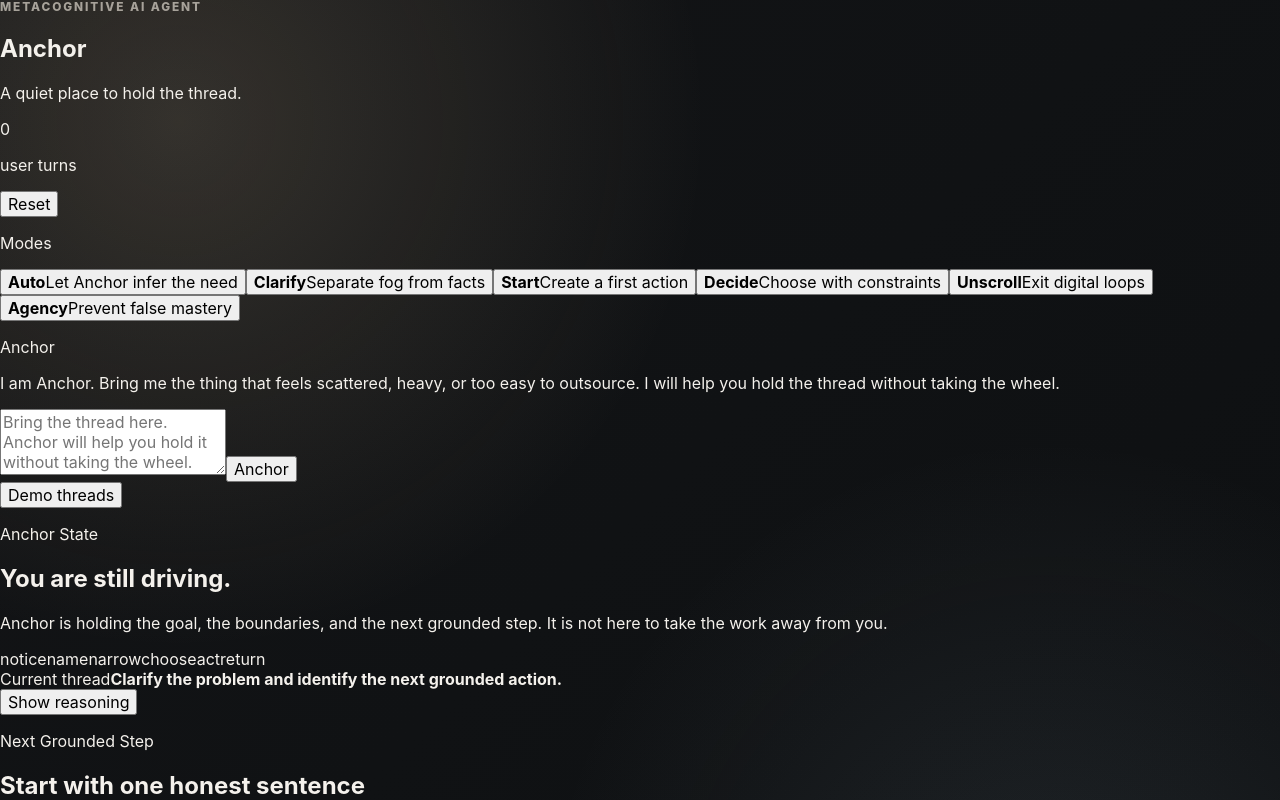
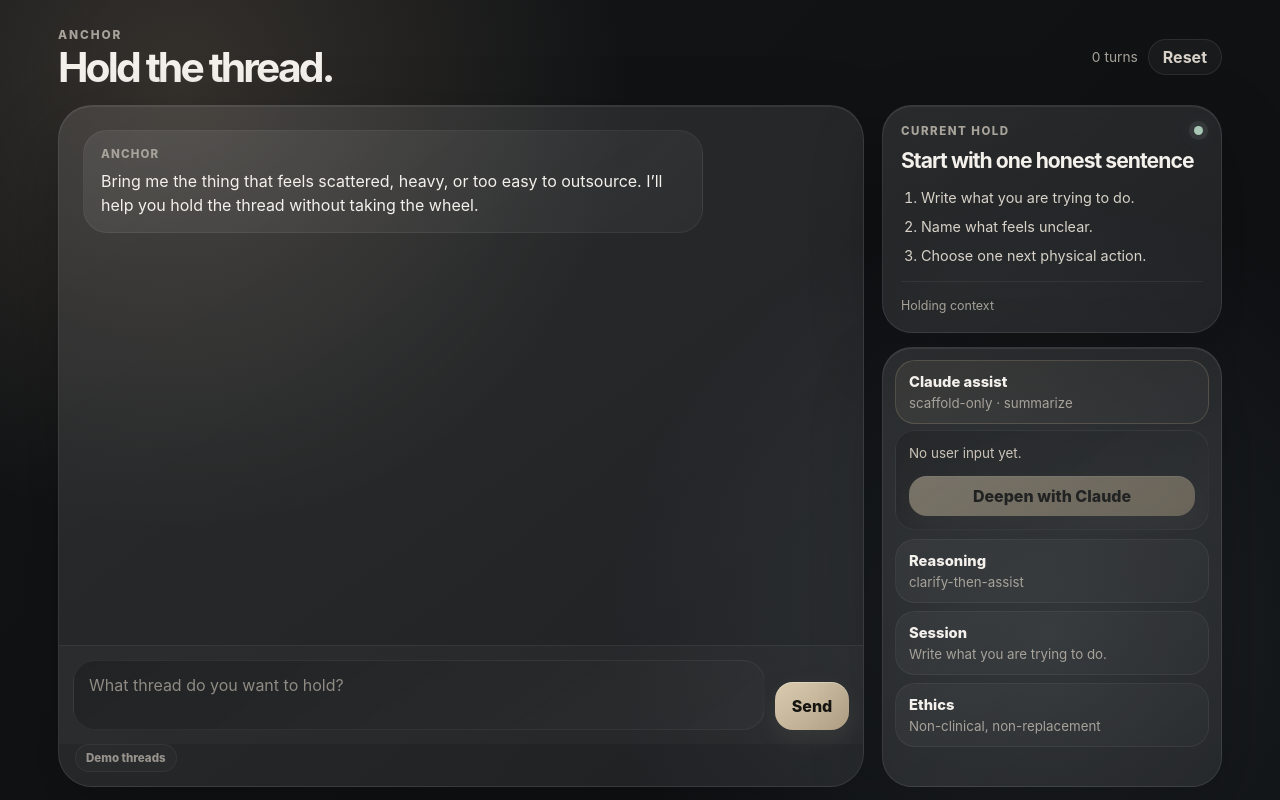
Before and after one commit to VrishinDutt/anchor, a React (Vite) app: page / in a window 1280 px wide. Shown: the top 800 px of the page. Built offline with nearby package versions, Linux system fonts and the light colour scheme.

Commit message:
Refine Anchor into minimal focused UI

```diff
--- a/src/App.tsx
+++ b/src/App.tsx
@@ -9,23 +9,20 @@ import {
   type ChatMessage,
   type Mode,
 } from "./agent/anchorEngine";
-import { ModeRail } from "./components/ModeRail";
 import { ChatPanel } from "./components/ChatPanel";
-import { AgencyPanel } from "./components/AgencyPanel";
-import { ActionCard } from "./components/ActionCard";
-import { SummaryPanel } from "./components/SummaryPanel";
-import { LlmAssistPanel } from "./components/LlmAssistPanel";
+import { FocusPanel } from "./components/FocusPanel";
+import { DetailDrawer } from "./components/DetailDrawer";
 
 const initialMessages: ChatMessage[] = [
   {
     role: "agent",
     content:
-      "I am Anchor. Bring me the thing that feels scattered, heavy, or too easy to outsource. I will help you hold the thread without taking the wheel.",
+      "Bring me the thing that feels scattered, heavy, or too easy to outsource. I’ll help you hold the thread without taking the wheel.",
   },
 ];
 
 function App() {
-  const [mode, setMode] = useState<Mode>("auto");
+  const [mode] = useState<Mode>("auto");
   const [messages, setMessages] = useState<ChatMessage[]>(initialMessages);
   const [session, setSession] = useState<AnchorSession>(createInitialSession());
   const [latestResult, setLatestResult] = useState<AnchorResult>(createInitialResult());
@@ -53,45 +50,37 @@ function App() {
   }
 
   function handleReset() {
-    setMode("auto");
     setMessages(initialMessages);
     setSession(createInitialSession());
     setLatestResult(createInitialResult());
   }
 
   return (
-    <main className="app-shell">
-      <section className="hero-panel">
+    <main className="app-shell minimal-shell">
+      <section className="topbar">
         <div>
-          <p className="eyebrow">Metacognitive AI Agent</p>
-          <h1>Anchor</h1>
-          <p className="tagline">
-            A quiet place to hold the thread.
-          </p>
+          <p className="eyebrow">Anchor</p>
+          <h1>Hold the thread.</h1>
         </div>
 
-        <div className="hero-actions">
-          <div className="session-pill">
-            <span>{conversationCount}</span>
-            <p>user turns</p>
-          </div>
-
-          <button className="reset-button" onClick={handleReset}>
-            Reset
-          </button>
+        <div className="topbar-actions">
+          <span>{conversationCount} turns</span>
+          <button onClick={handleReset}>Reset</button>
         </div>
       </section>
 
-      <section className="workspace">
-        <ModeRail activeMode={mode} onModeChange={setMode} />
-
+      <section className="minimal-workspace">
         <ChatPanel messages={messages} onSend={handleSend} />
 
-        <aside className="side-stack">
-          <AgencyPanel result={latestResult} session={session} />
-          <ActionCard action={latestResult.actionCard} />
-          <LlmAssistPanel latestResult={latestResult} lastUserInput={lastUserInput} />
-          <SummaryPanel messages={messages} latestResult={latestResult} />
+        <aside className="right-rail">
+          <FocusPanel result={latestResult} session={session} />
+
+          <DetailDrawer
+            latestResult={latestResult}
+            session={session}
+            messages={messages}
+            lastUserInput={lastUserInput}
+          />
         </aside>
       </section>
     </main>
--- a/src/components/ChatPanel.tsx
+++ b/src/components/ChatPanel.tsx
@@ -8,7 +8,7 @@ type ChatPanelProps = {
 
 const samplePrompts = [
   {
-    label: "IAI project",
+    label: "Project",
     prompt:
       "For my IAI AAT I need to build a chatbot-esque AI agent app with report, PPT, and demo. I don't want it to be a glorified ChatGPT wrapper. It should preserve user agency, use metacognition, and remain non-therapeutic.",
   },
@@ -46,38 +46,33 @@ export function ChatPanel({ messages, onSend }: ChatPanelProps) {
   }
 
   return (
-    <section className="chat-panel">
-      <div className="chat-scroll">
+    <section className="thread-card">
+      <div className="thread-scroll">
         {messages.map((message, index) => (
-          <article key={index} className={`message ${message.role}`}>
-            <p className="message-role">{message.role === "agent" ? "Anchor" : "You"}</p>
+          <article key={index} className={`bubble ${message.role}`}>
+            <span>{message.role === "agent" ? "Anchor" : "You"}</span>
             <p>{message.content}</p>
           </article>
         ))}
       </div>
 
-      <div className="composer-zone">
-        <form className="composer" onSubmit={handleSubmit}>
+      <form className="clean-composer" onSubmit={handleSubmit}>
         <textarea
           value={input}
           onChange={(event) => setInput(event.target.value)}
-            placeholder="Bring the thread here. Anchor will help you hold it without taking the wheel."
-            rows={3}
+          placeholder="What thread do you want to hold?"
+          rows={2}
         />
-          <button type="submit">Anchor</button>
+        <button type="submit">Send</button>
       </form>
 
-        <div className="demo-thread-row">
-          <button
-            type="button"
-            className="demo-thread-toggle"
-            onClick={() => setShowSamples((current) => !current)}
-          >
-            {showSamples ? "Hide demo threads" : "Demo threads"}
+      <div className="tiny-demo-row">
+        <button type="button" onClick={() => setShowSamples((current) => !current)}>
+          {showSamples ? "Hide demos" : "Demo threads"}
         </button>
 
         {showSamples && (
-            <div className="demo-thread-chips">
+          <div>
             {samplePrompts.map((sample) => (
               <button key={sample.label} onClick={() => sendSample(sample.prompt)}>
                 {sample.label}
@@ -86,7 +81,6 @@ export function ChatPanel({ messages, onSend }: ChatPanelProps) {
           </div>
         )}
       </div>
-      </div>
     </section>
   );
 }
--- /dev/null
+++ b/src/components/DetailDrawer.tsx
@@ -0,0 +1,203 @@
+import { useState } from "react";
+import { generateSessionSummary } from "../agent/sessionSummary";
+import { exportTextFile } from "../agent/exportSession";
+import { runLlmDraft } from "../agent/llm/llmClient";
+import type { AnchorResult, AnchorSession, ChatMessage } from "../agent/anchorEngine";
+
+type DetailDrawerProps = {
+  latestResult: AnchorResult;
+  session: AnchorSession;
+  messages: ChatMessage[];
+  lastUserInput: string;
+};
+
+type DrawerKey = "claude" | "reasoning" | "session" | "ethics" | null;
+
+export function DetailDrawer({
+  latestResult,
+  messages,
+  lastUserInput,
+}: DetailDrawerProps) {
+  const [open, setOpen] = useState<DrawerKey>("claude");
+  const [llmDraft, setLlmDraft] = useState("");
+  const [llmStatus, setLlmStatus] = useState<"idle" | "loading" | "ready" | "error">("idle");
+  const [exportStatus, setExportStatus] = useState("");
+
+  const summary = generateSessionSummary(messages, latestResult);
+  const policy = latestResult.llmPolicy;
+
+  function toggle(key: DrawerKey) {
+    setOpen((current) => (current === key ? null : key));
+  }
+
+  async function deepenWithClaude() {
+    if (!lastUserInput.trim() || policy.permission === "blocked") return;
+
+    setLlmStatus("loading");
+    setLlmDraft("");
+
+    try {
+      const result = await runLlmDraft({
+        userInput: lastUserInput,
+        task: latestResult.parsedTask,
+        policy,
+      });
+
+      setLlmDraft(result.text);
+      setLlmStatus("ready");
+      setOpen("claude");
+    } catch (error) {
+      const message =
+        error instanceof Error
+          ? error.message
+          : typeof error === "string"
+            ? error
+            : JSON.stringify(error, null, 2);
+
+      setLlmDraft(
+        [
+          "Claude could not be reached.",
+          "",
+          "Detail:",
+          message,
+        ].join("\n")
+      );
+
+      setLlmStatus("error");
+      setOpen("claude");
+    }
+  }
+
+  async function copySummary() {
+    await navigator.clipboard.writeText(summary.summaryText);
+    setExportStatus("Copied.");
+  }
+
+  async function exportSummary() {
+    try {
+      const didExport = await exportTextFile(summary.summaryText);
+      setExportStatus(didExport ? "Exported." : "Export cancelled.");
+    } catch {
+      setExportStatus("Export failed.");
+    }
+  }
+
+  return (
+    <section className="drawer-stack">
+      <DrawerButton
+        title="Claude assist"
+        subtitle={`${policy.permission} · ${policy.useCase}`}
+        active={open === "claude"}
+        onClick={() => toggle("claude")}
+      />
+
+      {open === "claude" && (
+        <div className="drawer-panel">
+          <p className="drawer-muted">{policy.reason}</p>
+
+          {policy.permission === "blocked" ? (
+            <p className="drawer-muted">
+              Claude is blocked for this thread. Anchor can still help with grounded next steps.
+            </p>
+          ) : (
+            <button
+              className="primary-soft-button"
+              onClick={deepenWithClaude}
+              disabled={llmStatus === "loading" || !lastUserInput.trim()}
+            >
+              {llmStatus === "loading" ? "Holding boundary..." : "Deepen with Claude"}
+            </button>
+          )}
+
+          {llmDraft && (
+            <div className={`llm-output ${llmStatus === "error" ? "error" : ""}`}>
+              {llmDraft}
+            </div>
+          )}
+        </div>
+      )}
+
+      <DrawerButton
+        title="Reasoning"
+        subtitle={latestResult.responsePolicy}
+        active={open === "reasoning"}
+        onClick={() => toggle("reasoning")}
+      />
+
+      {open === "reasoning" && (
+        <div className="drawer-panel compact-facts">
+          <Fact label="Domain" value={latestResult.parsedTask.domain} />
+          <Fact label="Complexity" value={latestResult.parsedTask.complexity} />
+          <Fact label="State" value={latestResult.cognitiveState} />
+          <Fact label="Agency" value={latestResult.agencyRisk} />
+          <Fact label="Loop" value={latestResult.loopStage} />
+        </div>
+      )}
+
+      <DrawerButton
+        title="Session"
+        subtitle={summary.nextAction}
+        active={open === "session"}
+        onClick={() => toggle("session")}
+      />
+
+      {open === "session" && (
+        <div className="drawer-panel">
+          <p className="drawer-muted">{summary.nextAction}</p>
+
+          <div className="button-row">
+            <button onClick={copySummary}>Copy</button>
+            <button onClick={exportSummary}>Export</button>
+          </div>
+
+          {exportStatus && <p className="drawer-muted">{exportStatus}</p>}
+        </div>
+      )}
+
+      <DrawerButton
+        title="Ethics"
+        subtitle="Non-clinical, non-replacement"
+        active={open === "ethics"}
+        onClick={() => toggle("ethics")}
+      />
+
+      {open === "ethics" && (
+        <div className="drawer-panel">
+          <p className="drawer-muted">
+            Anchor is not a therapist, diagnosis tool, crisis system, or replacement
+            for human support. Its job is narrower: preserve agency, clarify the
+            thread, and help you take one grounded step.
+          </p>
+        </div>
+      )}
+    </section>
+  );
+}
+
+function DrawerButton({
+  title,
+  subtitle,
+  active,
+  onClick,
+}: {
+  title: string;
+  subtitle: string;
+  active: boolean;
+  onClick: () => void;
+}) {
+  return (
+    <button className={active ? "drawer-button active" : "drawer-button"} onClick={onClick}>
+      <span>{title}</span>
+      <small>{subtitle}</small>
+    </button>
+  );
+}
+
+function Fact({ label, value }: { label: string; value: string }) {
+  return (
+    <div className="fact-row">
+      <span>{label}</span>
+      <strong>{value}</strong>
+    </div>
+  );
+}
--- /dev/null
+++ b/src/components/FocusPanel.tsx
@@ -0,0 +1,46 @@
+import type { AnchorResult, AnchorSession } from "../agent/anchorEngine";
+
+type FocusPanelProps = {
+  result: AnchorResult;
+  session: AnchorSession;
+};
+
+export function FocusPanel({ result, session }: FocusPanelProps) {
+  return (
+    <section className="focus-card">
+      <div className="focus-header">
+        <span>Current hold</span>
+        <StatusDot active={session.awaitingCheckpoint} />
+      </div>
+
+      <h2>{result.actionCard.title}</h2>
+
+      <ol className="focus-steps">
+        {result.actionCard.steps.slice(0, 3).map((step, index) => (
+          <li key={index}>{step}</li>
+        ))}
+      </ol>
+
+      <div className="focus-foot">
+        <span>{humanPolicy(result.responsePolicy)}</span>
+      </div>
+    </section>
+  );
+}
+
+function StatusDot({ active }: { active?: boolean }) {
+  return (
+    <span
+      className={active ? "status-dot waiting" : "status-dot"}
+      title={active ? "Waiting for your checkpoint" : "Thread held"}
+    />
+  );
+}
+
+function humanPolicy(policy: string) {
+  if (policy.includes("agency")) return "Protecting agency";
+  if (policy.includes("decision")) return "Choosing with constraints";
+  if (policy.includes("entry")) return "Finding the first step";
+  if (policy.includes("ground")) return "Grounding first";
+  return "Holding context";
+}
```
Lines whose indentation alone changed are shown as unchanged.
